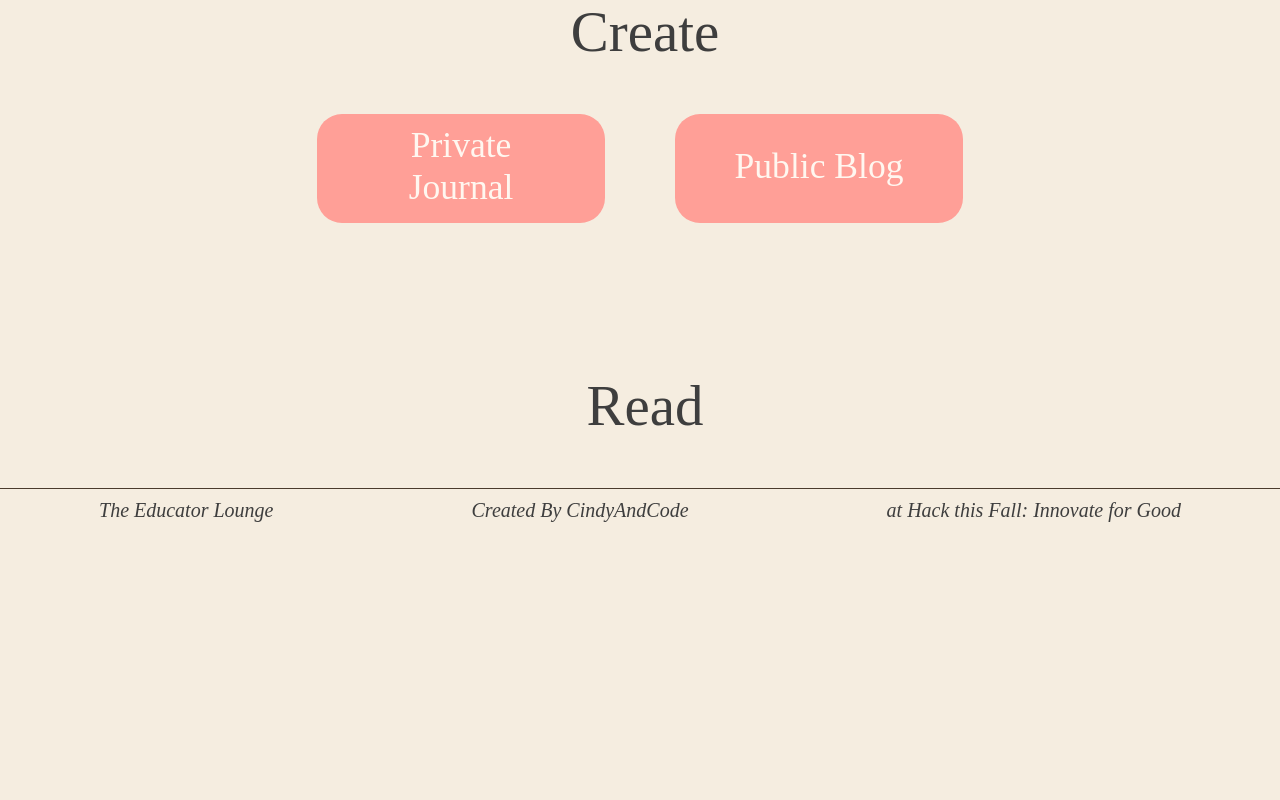
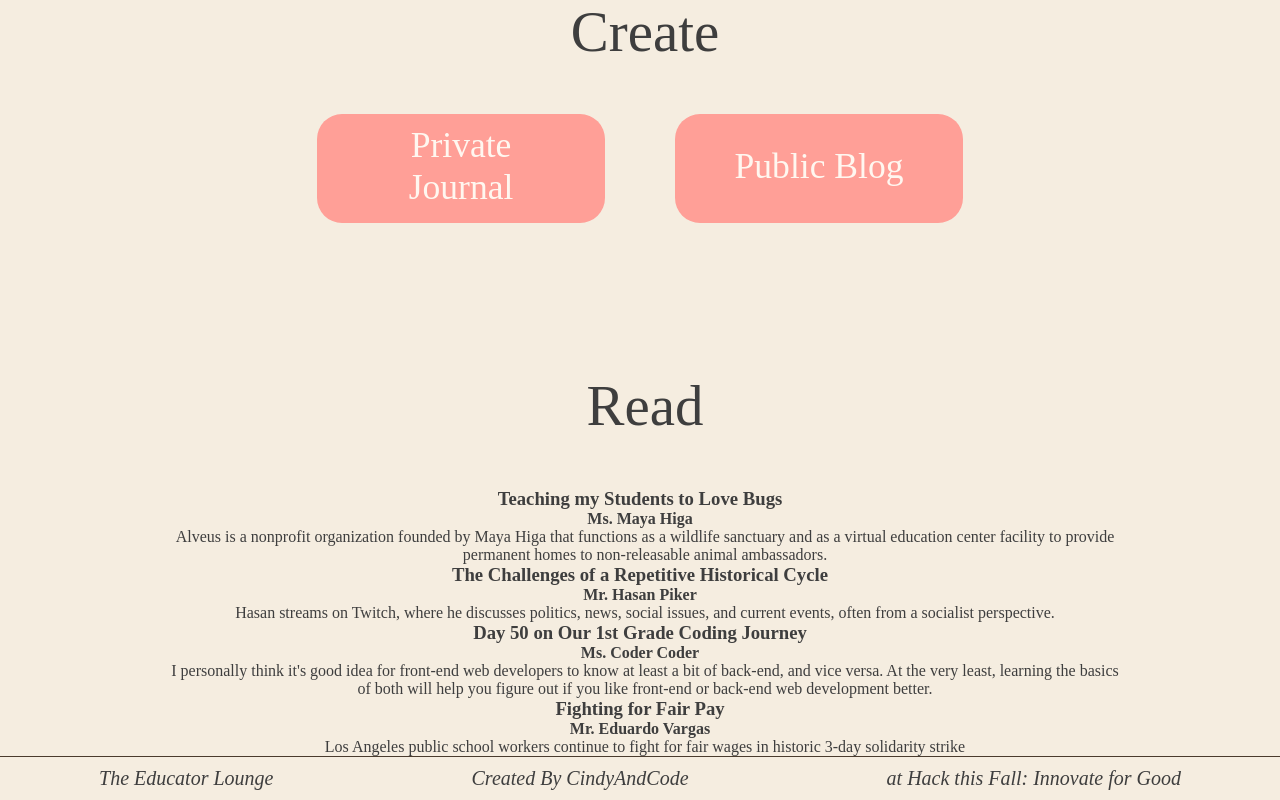
Before and after one commit to cindyawho/mlh-htf2024-project, a React (Create React App) app in the folder my-app/: page /blogs in a window 1280 px wide. Shown: the part 868-1668 px from the top of the page. Before the commit the page ends 1400 px from the top, so only its background shows below. Built offline with nearby package versions, Linux system fonts and the light colour scheme; the HTML template or start-up script is replaced by a standard one; a web font is replaced by a local one.

Commit message:
Create blog json file with temporary content, create blog component to map onto site

```diff
--- a/my-app/src/componentPages/Blogs.js
+++ b/my-app/src/componentPages/Blogs.js
@@ -2,6 +2,7 @@ import '../App.css';
 import './blog.css';
 import React from "react";
 import PageHero from '../components/PageHero'
+import blogList from '../data/blogs.json'
 
 function Blogs() {
   return (
@@ -23,7 +24,14 @@ function Blogs() {
         <div class="read">
           <h2>Read</h2>
           <div class="readGrid">
-
+            {blogList.map((blog, index) => (
+              <BlogItems
+                title={blog.title}
+                author={blog.author}
+                blogURL={blog.blogURL}
+                summary={blog.summary}
+              />
+            ))}
           </div>
         </div>
       </div>
@@ -31,4 +39,20 @@ function Blogs() {
   );
 }
 
+function BlogItems({title, author, blogURL, summary}) {
+  return (
+    <>
+    <div class="blogItem">
+      <a href={blogURL} target='_blank' rel='noopener noreferrer'>
+        <div class="itemTitle">
+          <h3>{title}</h3>
+          <h4>{author}</h4>
+        </div>
+        <p>{summary}</p>
+      </a>
+    </div>
+    </>
+  );
+}
+
 export default Blogs;
--- /dev/null
+++ b/my-app/src/data/blogs.json
@@ -0,0 +1,26 @@
+[
+    {
+        "title": "Teaching my Students to Love Bugs",
+        "author": "Ms. Maya Higa",
+        "summary": "Alveus is a nonprofit organization founded by Maya Higa that functions as a wildlife sanctuary and as a virtual education center facility to provide permanent homes to non-releasable animal ambassadors.",
+        "blogURL":"https://www.alveussanctuary.org/"
+    },
+    {
+        "title": "The Challenges of a Repetitive Historical Cycle",
+        "author": "Mr. Hasan Piker",
+        "summary": "Hasan streams on Twitch, where he discusses politics, news, social issues, and current events, often from a socialist perspective.",
+        "blogURL":"https://en.wikipedia.org/wiki/Socialism"
+    },
+    {
+        "title": "Day 50 on Our 1st Grade Coding Journey",
+        "author": "Ms. Coder Coder",
+        "summary": "I personally think it's good idea for front-end web developers to know at least a bit of back-end, and vice versa. At the very least, learning the basics of both will help you figure out if you like front-end or back-end web development better.",
+        "blogURL":"https://coder-coder.com/being-good-programmer-isnt-writing-code/"
+    },
+    {
+        "title": "Fighting for Fair Pay",
+        "author": "Mr. Eduardo Vargas",
+        "summary": "Los Angeles public school workers continue to fight for fair wages in historic 3-day solidarity strike",
+        "blogURL":"https://www.liberationnews.org/los-angeles-public-school-workers-continue-to-fight-for-fair-wages-in-historic-3-day-solidarity-strike/"
+    }
+]
```
Also changed, not shown: 1 other file (tests, documents, lock files or other folders).
